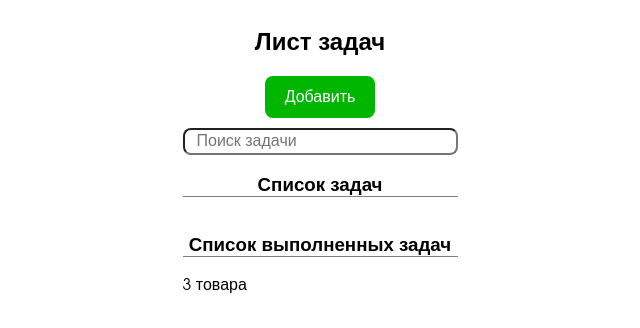
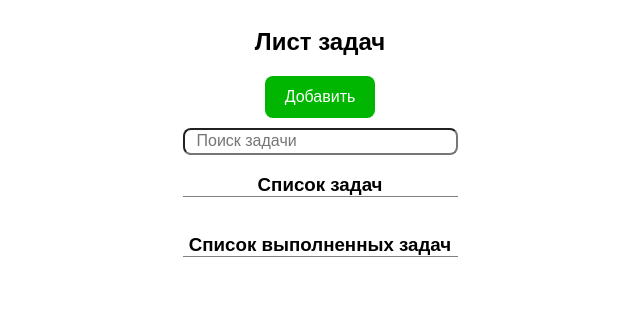
Before and after one commit to VisseraTarg/toDo-work, a Vue app: page / in a window 1280 px wide. Shown: the top 328 px of the page, without its empty margins (320-960 px from the left). Built offline with nearby package versions, Linux system fonts and the light colour scheme.

Commit message:
список задач(фикс): убрала ненужную ф-ию :)

```diff
--- a/src/App.vue
+++ b/src/App.vue
@@ -72,27 +72,7 @@ onMounted(() => {
   todos.value = JSON.parse(localStorage.getItem('todos')) || []
 })
 
-const sumProducts = 3;
 
-const forNameSumProducts = {
-  one: "товар",
-  two_three_four: "товара",
-  other: "товаров",
-}
-const nameSumProducts = computed (() => {
-  const lastNumber = Number(String(sumProducts).slice(-1))
-  const lastTwoNumbers = Number(String(sumProducts).slice(-2))
-
-  if (lastTwoNumbers > 10 && lastTwoNumbers < 20) {
-    return forNameSumProducts.other
-  } else if (lastNumber === 1) {
-    return forNameSumProducts.one
-  } else if (lastNumber === 2 || lastNumber === 3 || lastNumber === 4) {
-    return forNameSumProducts.two_three_four
-  } else {
-    return forNameSumProducts.other
-  }
-})
 
 
 </script>
@@ -138,7 +118,7 @@ const nameSumProducts = computed (() => {
           />
         </div>
       </section>
-      {{sumProducts}} {{nameSumProducts}}
+
     </section>
   </main>
 </template>
```
